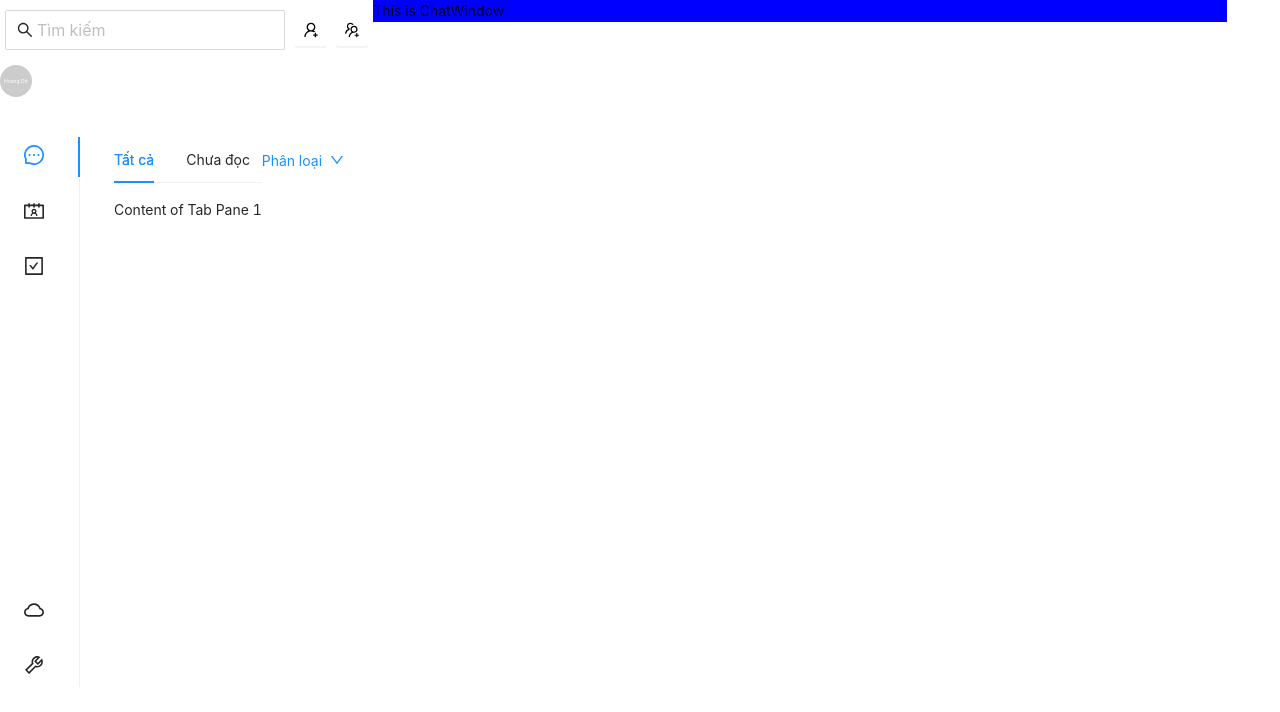
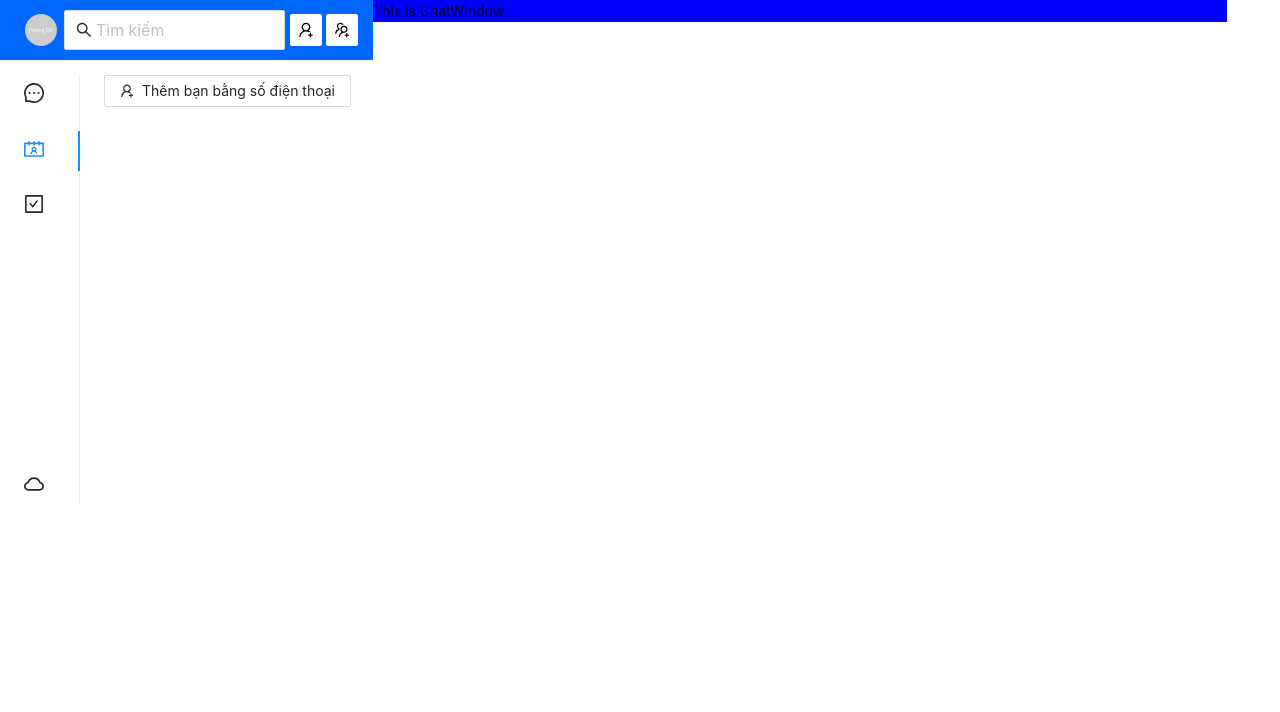
Before and after one commit to nguazzz/CNM_TH, a React (Create React App) app in the folder chat-app/: page / in a window 1280 px wide. Both pictures are taken after a click on the element 40 px from the left and 156 px from the top of the page. Shown: the top 712 px of the page. Built offline with nearby package versions, Linux system fonts and the light colour scheme.

Commit message:
lastest commit 5:04PM(09/10)

```diff
--- a/chat-app/src/components/ChatRoom/Account.js
+++ b/chat-app/src/components/ChatRoom/Account.js
@@ -1,25 +1,14 @@
-import {
-  Avatar,
-  Col,
-  Row,
-  Radio,
-  Space,
-  Tabs,
-  Dropdown,
-  Menu,
-  Switch,
-} from "antd";
+import { Avatar, Col, Row, Space, Tabs, Dropdown, Menu, Switch } from "antd";
 import React, { useState } from "react";
-import { Tooltip, Button } from "antd";
+import { Button } from "antd";
 import {
   CheckSquareOutlined,
   CloudOutlined,
   ContactsOutlined,
   MessageOutlined,
-  ToolOutlined,
-  WalletOutlined,
   DownOutlined,
   BarsOutlined,
+  UserAddOutlined,
 } from "@ant-design/icons";
 
 function getItem(label, key, icon, children, type) {
@@ -94,9 +83,7 @@ export default function Account() {
         justifyContent: "space-between",
       }}
     >
-      <Col style={{ marginBottom: 40, marginTop: 15 }}>
-        <Avatar>Hoang Dtr</Avatar>
-      </Col>
+      {/* Tab sidebar */}
       <Col>
         <Tabs defaultActiveKey="tab1" tabPosition="left">
           <Tabs.TabPane
@@ -126,7 +113,7 @@ export default function Account() {
                 </Tabs>
                 <Dropdown overlay={menu} trigger={["click"]}>
                   <a onClick={(e) => e.preventDefault()}>
-                    <Space style={{ marginBottom: 37 }}>
+                    <Space style={{ marginBottom: 37, marginLeft: 80 }}>
                       Phân loại
                       <DownOutlined />
                     </Space>
@@ -135,6 +122,8 @@ export default function Account() {
               </Row>
             </div>
           </Tabs.TabPane>
+
+          {/* Tab Contact */}
           <Tabs.TabPane
             tab={
               <span>
@@ -143,8 +132,14 @@ export default function Account() {
             }
             key="tab2"
           >
-            <div>This is content of ContactsOutlined</div>
+            <div>
+              <Button icon={<UserAddOutlined />}>
+                Thêm bạn bằng số điện thoại
+              </Button>
+            </div>
           </Tabs.TabPane>
+
+          {/* Tab To-do */}
           <Tabs.TabPane
             tab={
               <span>
@@ -162,9 +157,8 @@ export default function Account() {
           <br />
           <br />
           <br />
-          <br />
-          <br />
 
+          {/* Tab Cloud */}
           <Tabs.TabPane
             tab={
               <span>
@@ -175,16 +169,21 @@ export default function Account() {
           >
             <div>This is content of Cloud</div>
           </Tabs.TabPane>
-          <Tabs.TabPane
+          {/* <Tabs.TabPane
             tab={
               <span>
-                <ToolOutlined style={{ fontSize: "20px" }} />
+                <SettingOutlined style={{ fontSize: "20px" }} />
               </span>
             }
-            key="tab4"
           >
-            <div>This is content of Tools</div>
-          </Tabs.TabPane>
+            <Dropdown overlay={menu} trigger={["click"]}>
+              <a onClick={(e) => e.preventDefault()}>
+                <Space style={{ marginBottom: 37, marginLeft: 80 }}>
+                  <SettingOutlined />
+                </Space>
+              </a>
+            </Dropdown>
+          </Tabs.TabPane> */}
         </Tabs>
       </Col>
     </Row>
--- a/chat-app/src/components/ChatRoom/Search.js
+++ b/chat-app/src/components/ChatRoom/Search.js
@@ -1,5 +1,5 @@
 import { Col, Row, Tooltip, Button } from "antd";
-import { Input, Tabs } from "antd";
+import { Input, Tabs, Avatar } from "antd";
 import {
   SearchOutlined,
   UserAddOutlined,
@@ -13,11 +13,18 @@ export default function Search() {
       style={{
         justifyContent: "space-between",
         alignItems: "center",
-        marginTop: 10,
+        backgroundColor: "#0068FF",
+        padding: 10,
       }}
     >
+      {/* Avatar */}
+      <Col style={{}} span={3}>
+        <Avatar style={{ alignItems: "center", marginLeft: 15 }}>
+          Hoang Dtr
+        </Avatar>
+      </Col>
       <Col
-        span={18}
+        span={15}
         style={{
           alignItems: "center",
           justifyContent: "space-around",
--- a/chat-app/src/components/ChatRoom/SideBar.js
+++ b/chat-app/src/components/ChatRoom/SideBar.js
@@ -7,14 +7,12 @@ import Account from "./Account";
 export default function SideBar() {
   return (
     <Row>
-      <Col span={24}>
+      <Col span={24} style={{ marginBottom: 15 }}>
         <Search />
       </Col>
-      <Row align="left">
-        <Col>
-          <Account />
-        </Col>
-      </Row>
+      <Col span={24}>
+        <Account />
+      </Col>
     </Row>
   );
 }
```
